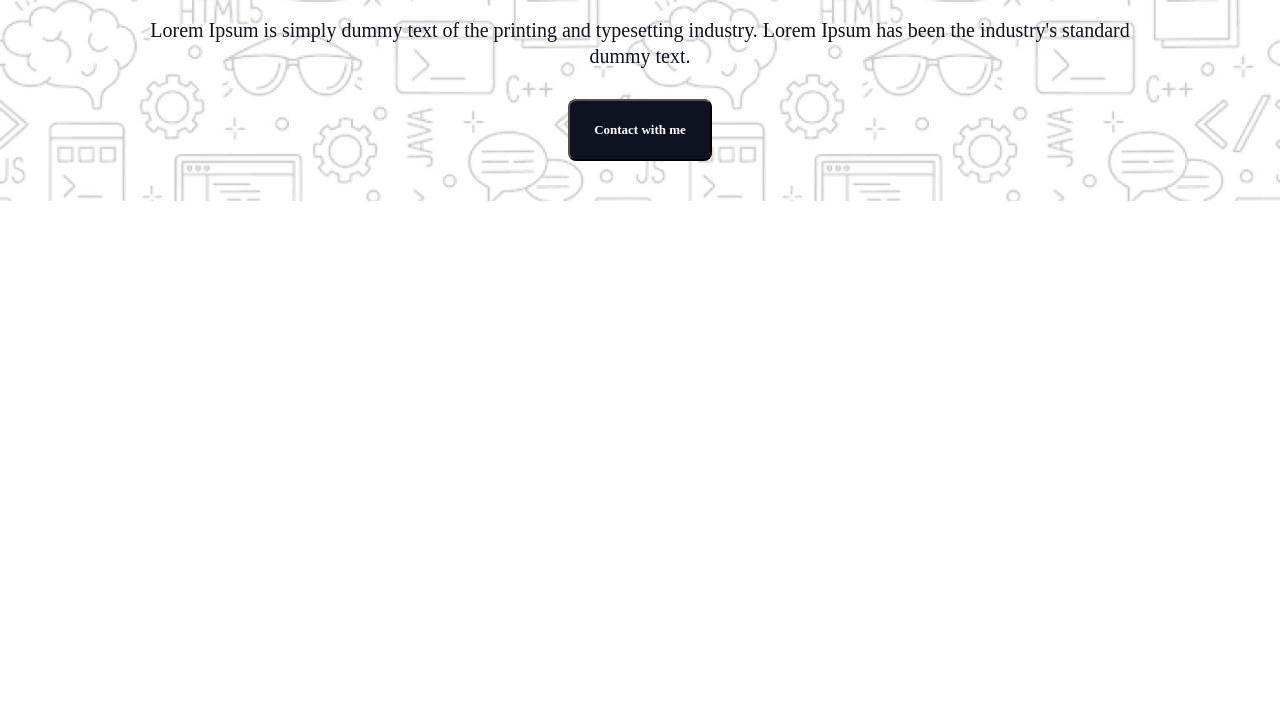
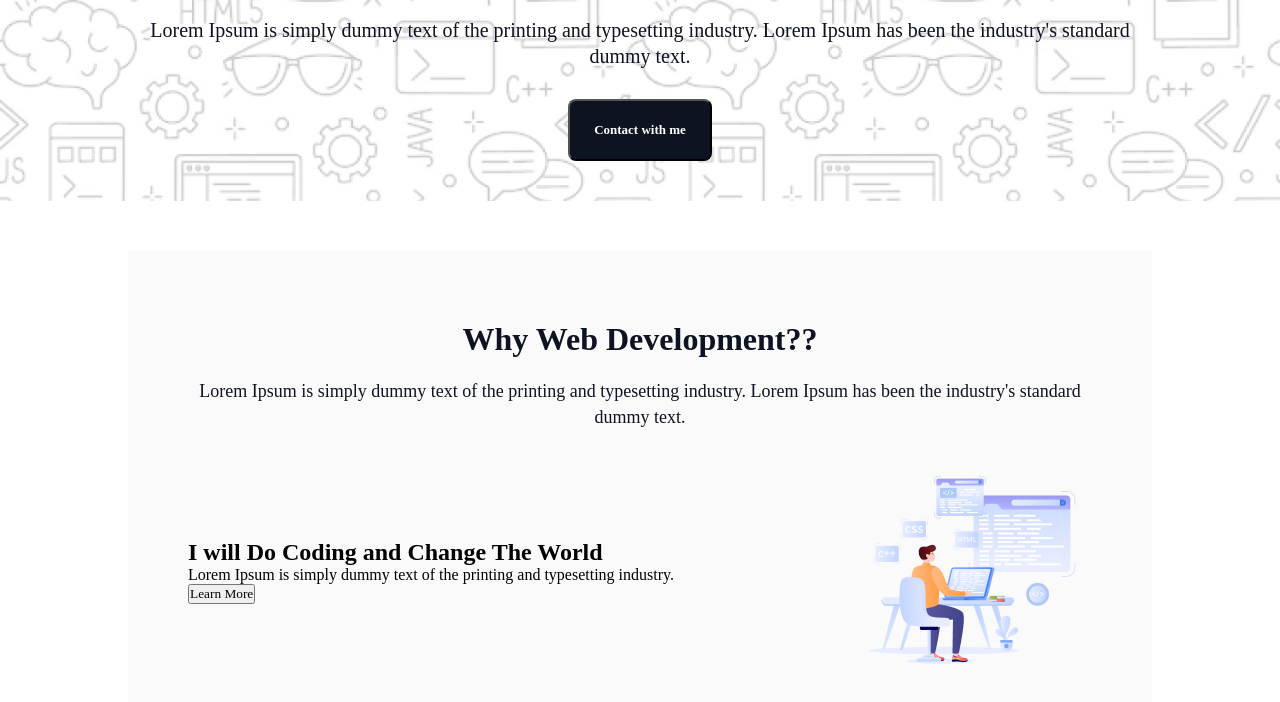
Before and after one commit to Atique-Mujahid/assignment-01, a plain HTML site: page index.html in a window 1280 px wide. Shown: the part 356-1058 px from the top of the page. Before the commit the page ends 800 px from the top, so only its background shows below. Drawn offline with Linux system fonts and the light colour scheme; a web font is replaced by a local one.

Commit message:
devlopment section touch

```diff
--- a/index.html
+++ b/index.html
@@ -24,5 +24,25 @@
                </div>
           </div>
      </header>
+     <section id="devlopment">
+          <div class="container devlopment_all">
+               <div class="title">
+                    <h2>Why Web Development??</h2>
+                    <p>Lorem Ipsum is simply dummy text of the printing and typesetting industry. Lorem Ipsum has been the industry's standard dummy text.</p>
+               </div>
+               <div class="devlopment_card">
+                    <div class=" devlopment_one flex">
+                         <div class="left">
+                              <h2>I will Do Coding and Change The World</h2>
+                              <p>Lorem Ipsum is simply dummy text of the printing and typesetting industry.</p>
+                              <button>Learn More</button>
+                         </div>
+                         <div class="right">
+                              <img src="./images/Group 4.png" alt="">
+                         </div>
+                    </div>
+               </div>
+          </div>
+     </section>
 </body>
 </html>
--- a/style.css
+++ b/style.css
@@ -31,11 +31,11 @@
   padding: 30px auto;
 }
 .header_part {
-     width: 80%;
-     margin: 0px auto;
-     padding: 40px 0px;
-     text-align: center;
- }
+  width: 80%;
+  margin: 0px auto;
+  padding: 40px 0px;
+  text-align: center;
+}
 .header_background .header_img {
   text-align: center;
 }
@@ -71,6 +71,36 @@
   font-weight: 600;
   line-height: normal;
   border-radius: 8px;
-  background: #0D1321;
+  background: #0d1321;
   padding: 21px 24px;
 }
+#devlopment {
+  margin: 50px auto;
+}
+.devlopment_all {
+  background: rgba(13, 19, 33, 0.02);
+  padding: 70px 60px;
+}
+.title {
+  text-align: center;
+}
+.title > h2 {
+  color: #0d1321;
+  text-align: center;
+  font-family: "Azeret Mono";
+  font-size: 32px;
+  font-style: normal;
+  font-weight: 800;
+  line-height: normal;
+  margin-bottom: 20px;
+}
+.title > p {
+  color: #0d1321;
+  text-align: center;
+  font-family: "Azeret Mono";
+  font-size: 18px;
+  font-style: normal;
+  font-weight: 400;
+  margin-bottom: 20px;
+  line-height: 26px; /* 162.5% */
+}
```
